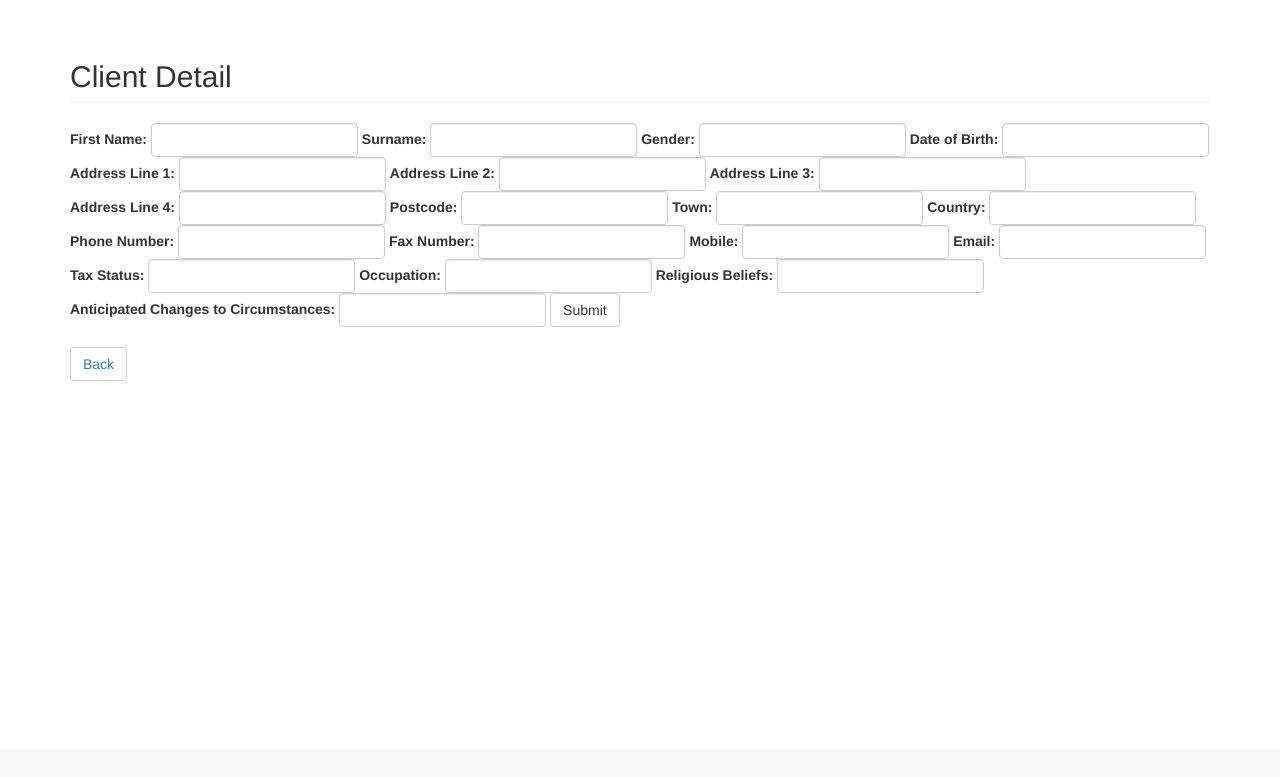
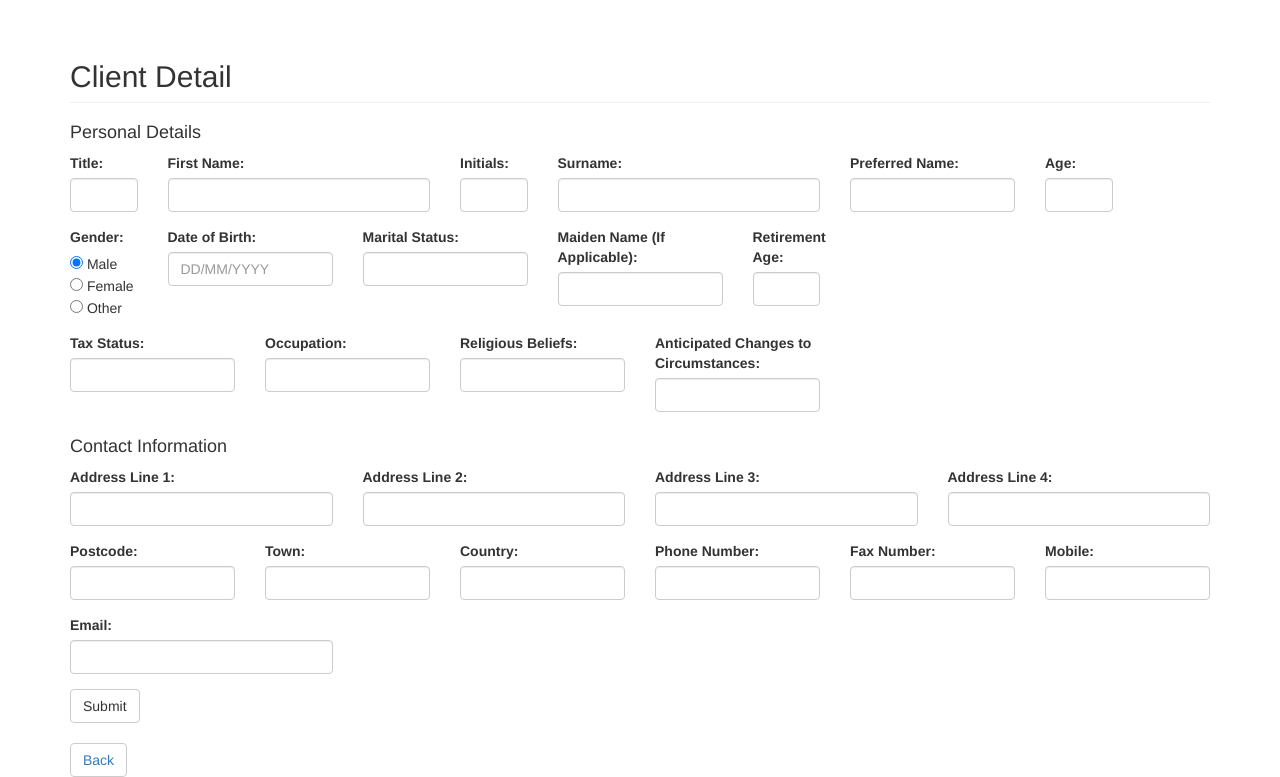
Before and after one commit to jwoods02/uni-ifa-form-site, a Flask app: page /AddClient in a window 1280 px wide. Shown: the part 51-828 px from the top of the page. Before the commit the page ends 432 px from the top, so only its background shows below. Run offline with Flask 2, Linux system fonts and the light colour scheme; a user stored in the database is signed in; some libraries are stand-ins or nearby versions.

Commit message:
Updated client details form

```diff
--- a/templates/clientdetail.html
+++ b/templates/clientdetail.html
@@ -1,85 +1,176 @@
 {%extends 'blocks/nav.html'%}
 {%block mainBlock%}
-
 <div class="container">
     <h2 class="page-header">Client Detail</h2>
-    <form id='myForm' class="form-inline" action="/AddDetails" method="post">
+    <form id='myForm' action="/AddDetails" method="post">
+    <h4> Personal Details</h4>
+    <div class="row">
+      <div class="col-xs-1">
+        <div class="form-group">
+            <label for="title">Title:</label>
+            <input type="text" name="title" class="form-control">
+        </div>
+      </div>
+      <div class="col-xs-3">
         <div class="form-group">
             <label for="firstname">First Name:</label>
             <input type="text" name="firstname" class="form-control">
         </div>
+      </div>
+      <div class="col-xs-1">
+        <div class="form-group">
+            <label for="initials">Initials:</label>
+            <input type="text" name="initials" class="form-control">
+        </div>
+      </div>
+      <div class="col-xs-3">
         <div class="form-group">
             <label for="surname">Surname:</label>
             <input type="text" name="surname" class="form-control">
         </div>
+      </div>
+      <div class="col-xs-2">
         <div class="form-group">
-            <label for="gender">Gender:</label>
-            <input type="text" name="gender" class="form-control">
+            <label for="prefers">Preferred Name:</label>
+            <input type="text" name="prefers" class="form-control">
         </div>
+      </div>
+      <div class="col-xs-1">
+        <div class="form-group">
+            <label for="age">Age:</label>
+            <input type="text" name="age" class="form-control">
+        </div>
+      </div>
+    </div>
+    <div class="row">
+      <div class="col-xs-1">
+        <div class="form-group">
+          <label for="gender">Gender:</label><br>
+          <input type="radio" name="gender" value="Male" checked> Male<br>
+          <input type="radio" name="gender" value="Female"> Female<br>
+          <input type="radio" name="gender" value="Other"> Other
+        </div>
+      </div>
+      <div class="col-xs-2">
         <div class="form-group">
             <label for="dob">Date of Birth:</label>
-            <input type="text" name="dob" class="form-control">
+            <input type="text" name="dob" placeholder="DD/MM/YYYY" class="form-control">
         </div>
+      </div>
+      <div class="col-xs-2">
+        <div class="form-group">
+            <label for="marital status">Marital Status:</label>
+            <input type="text" name="maritalstatus" class="form-control">
+        </div>
+      </div>
+      <div class="col-xs-2">
+        <div class="form-group">
+            <label for="maidenname">Maiden Name (If Applicable):</label>
+            <input type="text" name="maidenname" class="form-control">
+        </div>
+      </div>
+      <div class="col-xs-1">
+        <div class="form-group">
+            <label for="retire">Retirement Age:</label>
+            <input type="text" name="retire" class="form-control">
+        </div>
+      </div>
+    </div>
+    <div class="row">
+      <div class="col-xs-2">
+        <div class="form-group">
+            <label for="taxstatus">Tax Status:</label>
+            <input type="text" name="taxstatus" class="form-control">
+        </div>
+      </div>
+      <div class="col-xs-2">
+        <div class="form-group">
+            <label for="occupation">Occupation:</label>
+            <input type="text" name="occupation" class="form-control">
+        </div>
+      </div>
+      <div class="col-xs-2">
+        <div class="form-group">
+            <label for="religion">Religious Beliefs:</label>
+            <input type="text" name="religion" class="form-control">
+        </div>
+      </div>
+      <div class="col-xs-2">
+        <div class="form-group">
+            <label for="circumstances">Anticipated Changes to Circumstances:</label>
+            <input type="text" name="circumstances" class="form-control">
+        </div>
+      </div>
+    </div>
+    <h4> Contact Information </h2>
+    <div class="row">
+      <div class="col-xs-3">
         <div class="form-group">
             <label for="address1">Address Line 1:</label>
             <input type="text" name="address1" class="form-control">
         </div>
+      </div>
+      <div class="col-xs-3">
         <div class="form-group">
             <label for="address2">Address Line 2:</label>
             <input type="text" name="address2" class="form-control">
         </div>
+      </div>
+      <div class="col-xs-3">
         <div class="form-group">
             <label for="address3">Address Line 3:</label>
             <input type="text" name="address3" class="form-control">
         </div>
+      </div>
+      <div class="col-xs-3">
         <div class="form-group">
             <label for="address4">Address Line 4:</label>
             <input type="text" name="address4" class="form-control">
         </div>
+      </div>
+      <div class="col-xs-2">
         <div class="form-group">
             <label for="postcode">Postcode:</label>
             <input type="text" name="postcode" class="form-control">
         </div>
+      </div>
+      <div class="col-xs-2">
         <div class="form-group">
             <label for="town">Town:</label>
             <input type="text" name="town" class="form-control">
         </div>
+      </div>
+      <div class="col-xs-2">
         <div class="form-group">
             <label for="country">Country:</label>
             <input type="text" name="country" class="form-control">
         </div>
+      </div>
+      <div class="col-xs-2">
         <div class="form-group">
             <label for="phone">Phone Number:</label>
             <input type="text" name="phone" class="form-control">
         </div>
+      </div>
+      <div class="col-xs-2">
         <div class="form-group">
             <label for="fax">Fax Number:</label>
             <input type="text" name="fax" class="form-control">
         </div>
+      </div>
+      <div class="col-xs-2">
         <div class="form-group">
             <label for="mobile">Mobile:</label>
             <input type="text" name="mobile" class="form-control">
         </div>
+      </div>
+      <div class="col-xs-3">
         <div class="form-group">
             <label for="email">Email:</label>
             <input type="text" name="email" class="form-control">
         </div>
-        <div class="form-group">
-            <label for="taxstatus">Tax Status:</label>
-            <input type="text" name="taxstatus" class="form-control">
-        </div>
-        <div class="form-group">
-            <label for="occupation">Occupation:</label>
-            <input type="text" name="occupation" class="form-control">
-        </div>
-        <div class="form-group">
-            <label for="religion">Religious Beliefs:</label>
-            <input type="text" name="religion" class="form-control">
-        </div>
-        <div class="form-group">
-            <label for="circumstances">Anticipated Changes to Circumstances:</label>
-            <input type="text" name="circumstances" class="form-control">
-        </div>
+      </div>
+    </div>
         <button type="submit" class="btn btn-default">Submit</button>
     </form>
     <span id='txt'></span>
```
Also changed, not shown: database.db.
